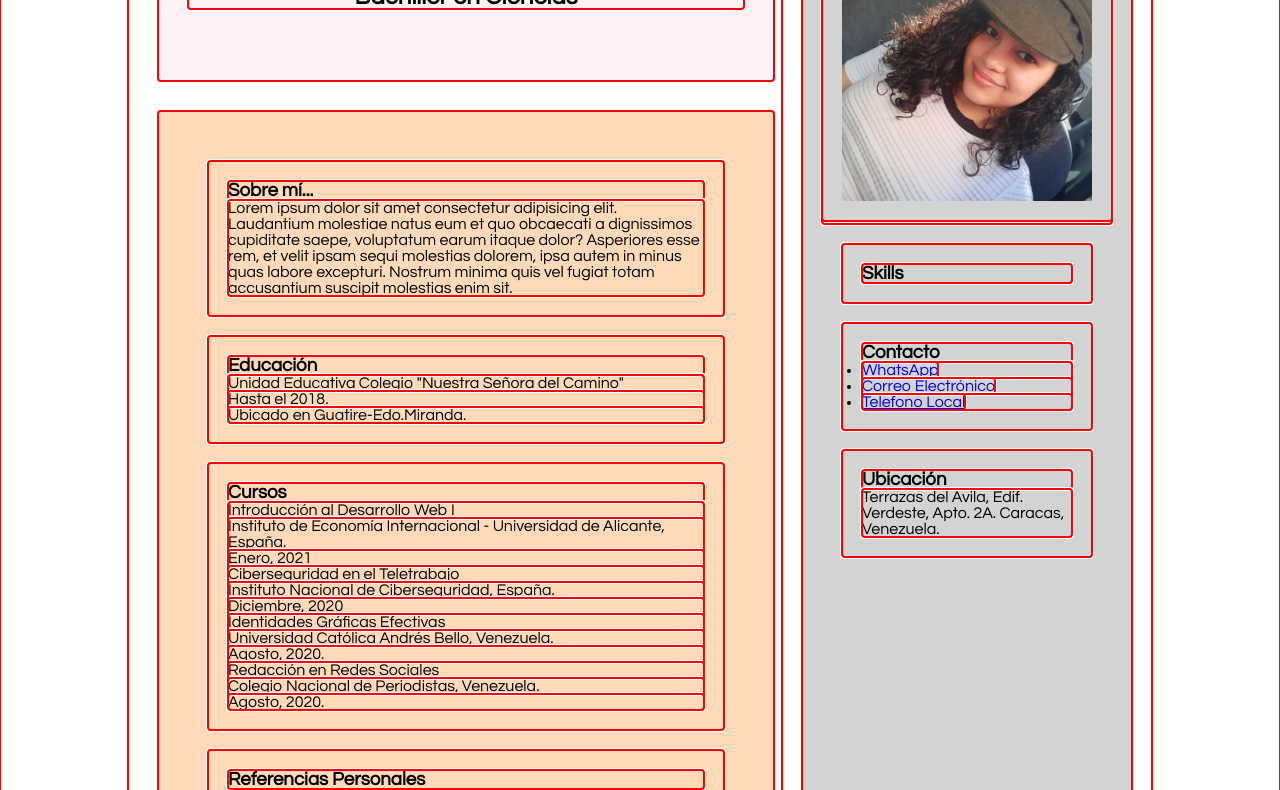
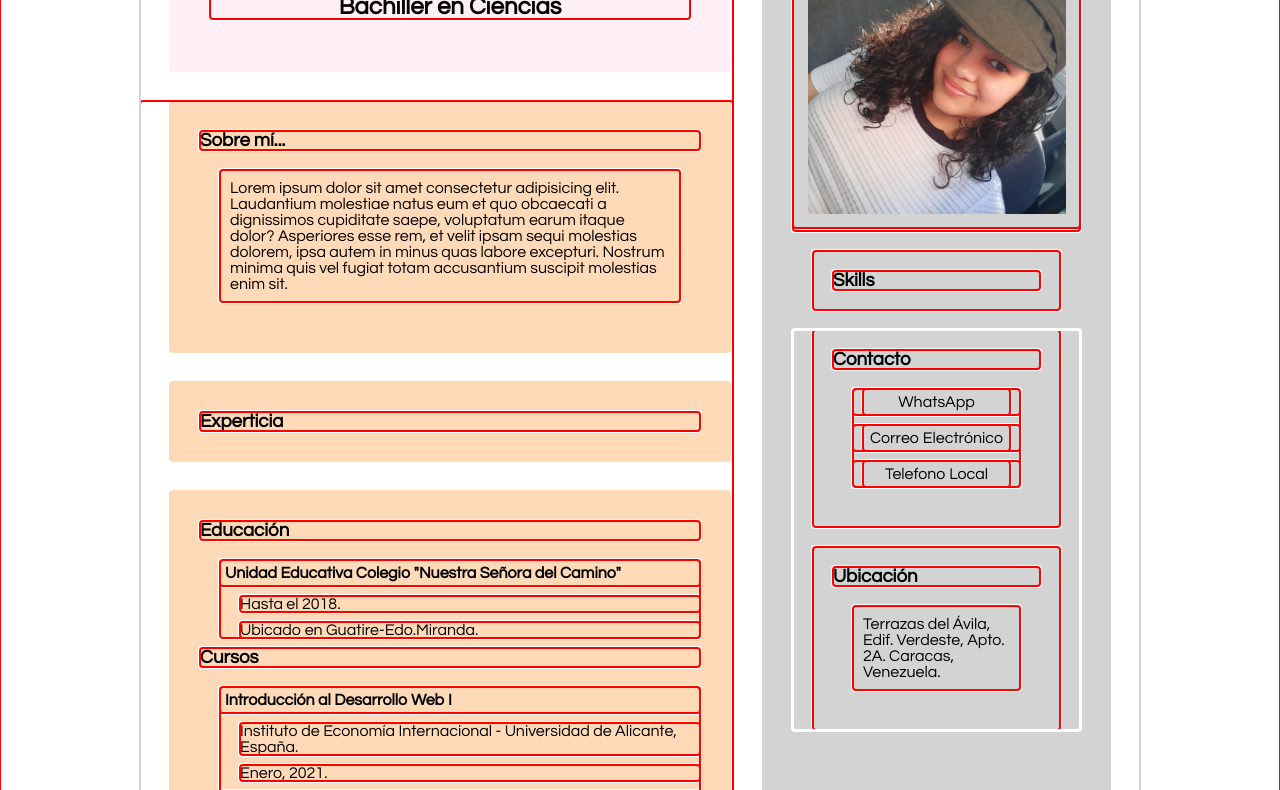
Before and after one commit to NorangelMarin/PracticasHTML-CSS-JS, a plain HTML site: page PracticasHTML- CSS-JS/index.html in a window 1280 px wide. Shown: the part 139-929 px from the top of the page. Drawn offline with Linux system fonts and the light colour scheme.

Commit message:
mejorado

```diff
--- a/PracticasHTML- CSS-JS/estilos.css
+++ b/PracticasHTML- CSS-JS/estilos.css
@@ -1,22 +1,36 @@
 *{
     margin: 0px;
     padding: 0px;
-    outline: 1px red auto;
+    outline: 1px auto red;
+}
+
+h1{
+    margin: 10px;
+}
+
+h2{
+    margin: 10px;
 }
 
 body{
-    margin: 30px auto;
+    margin: 20px auto;
     width: 80%;
     display: flex;
     font-family: Century Gothic, 'Times New Roman', Times, serif;
-
+    outline: 2px lightgray auto;
+    min-width: 300px;
+    max-width: 1000px;
 }
 
+
 .Extras{
-    padding: 20px;
-    margin: 20px;
+    padding: 30px;
+    margin: 30px;
     width: 30%;
     background-color: lightgray;
+    max-width: 500px;
+    min-width: 200px;
+    outline: 2px lightgray auto;
 }
 
 .Presentación{
@@ -25,23 +39,87 @@ body{
     margin: 30px;
     height: 100px;
     background-color: lavenderblush;
+    max-width: 500px;
+    min-width: 200px;
     text-align: center;
+    outline: 2px lavenderblush auto;
+
 }
 
-.Información{
+.Información > article{
     padding: 30px;
     margin: 30px;
     width: 85%;
     background-color: peachpuff;
+    max-width: 500px;
+    min-width: 200px;
+    outline: 2px peachpuff auto;
+
 }
 
-img{
-    padding: 20px;
-    width: 250px;
-    height: 250px;
+.ImagenPersonal img{
+    padding: 14.5px;
+    width: 90%;
+    height: 90%;
+    align-self: center;
+}
+
+.Referencias img{
+    margin: 10px;
+    width: 28%;
+    height: 40%;
+}
+
+.Referencias h3{
+    text-align: center;
 }
 
 article{
     padding: 20px;
     margin: 20px;
 }
+
+article .Referencias {
+    display: flex;
+    flex-wrap: wrap;
+}
+
+dl{
+    margin-left: 20px;
+    margin-top: 20px;
+}
+
+dt{
+    font-weight: bold;
+    margin-bottom: 5px;
+    padding: 5px;
+}
+
+dd{
+    margin-left: 20px;
+    margin-top: 10px;
+    margin-bottom: 10px;
+}
+
+p{
+    margin: 20px;
+    padding: 10px;
+}
+
+ul {
+    margin: 20px;
+    list-style: none;
+}
+
+.Contactos a{
+    text-decoration: none;
+    color: black;
+    margin: 10px;
+    padding: 5px;
+    display: block;
+    text-align: center;
+}
+
+.InfoContacto {
+    outline: 1px auto #fff;
+}
--- a/PracticasHTML- CSS-JS/index.html
+++ b/PracticasHTML- CSS-JS/index.html
@@ -13,28 +13,29 @@
                 <h2>Bachiller en Ciencias</h2>
             </div>
             <div class="Información">
-                <article>
+                <article class="Sobre mi">
                     <h3>Sobre mí...</h3>
                     <p>Lorem ipsum dolor sit amet consectetur adipisicing elit. Laudantium molestiae natus eum et quo obcaecati a dignissimos cupiditate saepe, voluptatum earum itaque dolor? Asperiores esse rem, et velit ipsam sequi molestias dolorem, ipsa autem in minus quas labore excepturi. Nostrum minima quis vel fugiat totam accusantium suscipit molestias enim sit.</p>
                 </article>
-                <article>
+                <article class="Experticia">
+                    <h3>Experticia</h3>
+                </article>
+                <article class="Educación">
                     <h3>Educación</h3>
                     <dl>
                         <dt>Unidad Educativa Colegio "Nuestra Señora del Camino"</dt>
                         <dd>Hasta el 2018.</dd>
                         <dd>Ubicado en Guatire-Edo.Miranda.</dd>
                     </dl>
-                </article>
-                <article>
                     <h3>Cursos</h3>
                     <dl>
                         <dt>Introducción al Desarrollo Web I</dt>
                         <dd>Instituto de Economía Internacional - Universidad de Alicante, España.</dd>
-                        <dd>Enero, 2021</dd>
+                        <dd>Enero, 2021.</dd>
 
                         <dt>Ciberseguridad en el Teletrabajo</dt>
                         <dd>Instituto Nacional de Ciberseguridad, España.</dd>
-                        <dd>Diciembre, 2020</dd>
+                        <dd>Diciembre, 2020.</dd>
 
                         <dt>Identidades Gráficas Efectivas</dt>
                         <dd>Universidad Católica Andrés Bello, Venezuela.</dd>
@@ -45,28 +46,38 @@
                         <dd>Agosto, 2020.</dd>
                     </dl>
                 </article>
-                <article>
+                <article class="Referencias">
                     <h3>Referencias Personales</h3>
+                    <a href="Ejemplo de Referencia Personal.pdf">
+                        <img src="referencia.jpg" alt="Referencia Personal 1">
+                    </a>
+                    <a href="Ejemplo de Referencia Personal.pdf">
+                        <img src="referencia.jpg" alt="Referencia Personal 2">
+                    </a>
+                    <a href="Ejemplo de Referencia Personal.pdf">
+                        <img src="referencia.jpg" alt="Referencia Personal 3">
+                    </a>
                 </article>
             </div>
     </main>
     <aside class="Extras">
-        <div>
+        <div class="ImagenPersonal">
             <img src="foto.jpeg" alt="Imagen Personal">
         </div>
         <article>
             <h3>Skills</h3>
         </article>
+        <div class="InfoContacto">
         <article>
             <h3>Contacto</h3>
             <ul>
-                <li>
-                    <a href="#"> WhatsApp</a>
+                <li class="Contactos">
+                    <a href="#">WhatsApp</a>
                 </li>
-                <li>
+                <li class="Contactos">
                     <a href="#">Correo Electrónico</a>
                 </li>
-                <li>
+                <li class="Contactos">
                     <a href="#">Telefono Local</a>
                 </li>
             </ul>
@@ -75,6 +86,7 @@
             <h3>Ubicación</h3>
             <p>Terrazas del Ávila, Edif. Verdeste, Apto. 2A. Caracas, Venezuela.</p>
         </article>
+        </div>
     </aside>
 </body>
 </html>
```
Also changed, not shown: PracticasHTML- CSS-JS/referencia.jpg (added), 2 other files.
